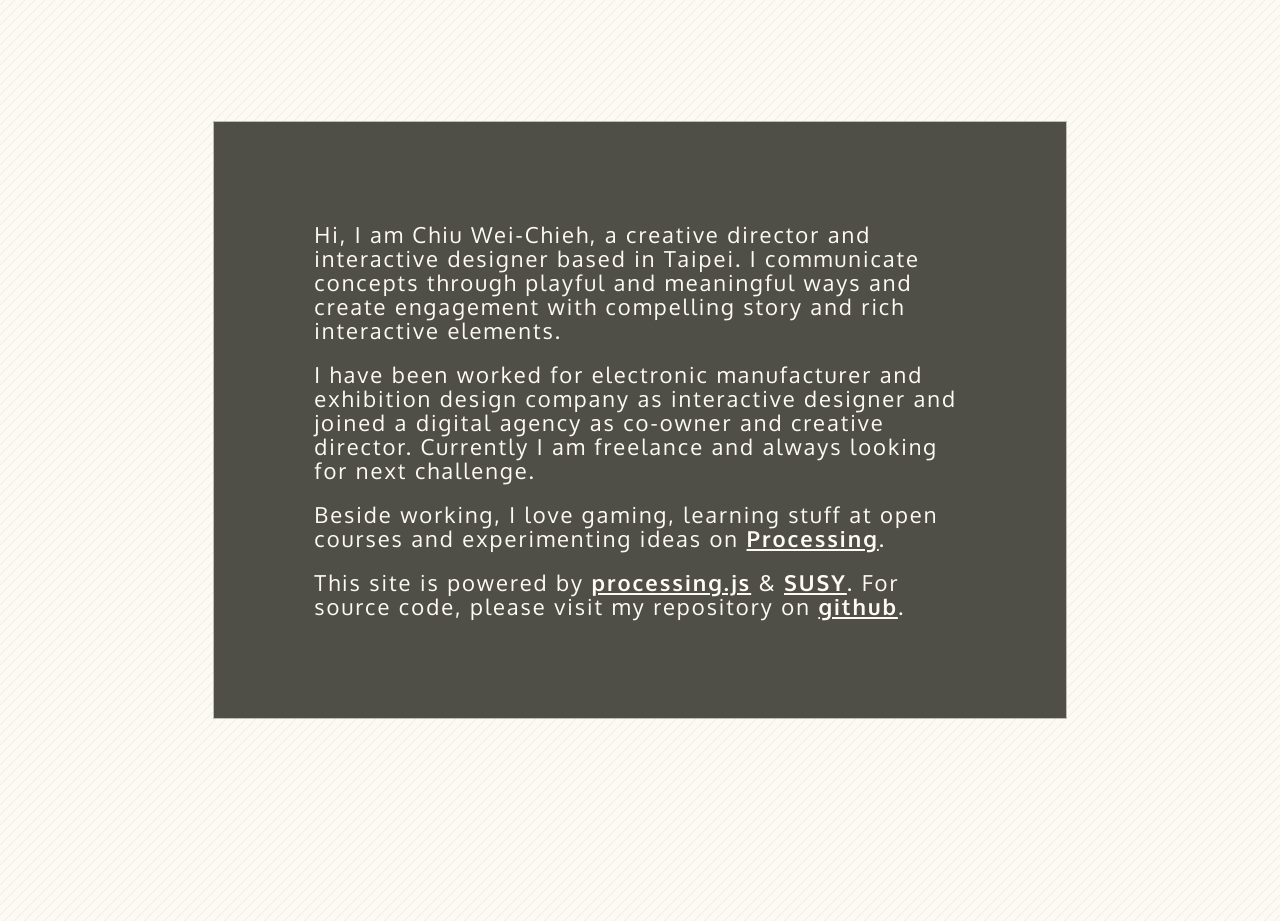
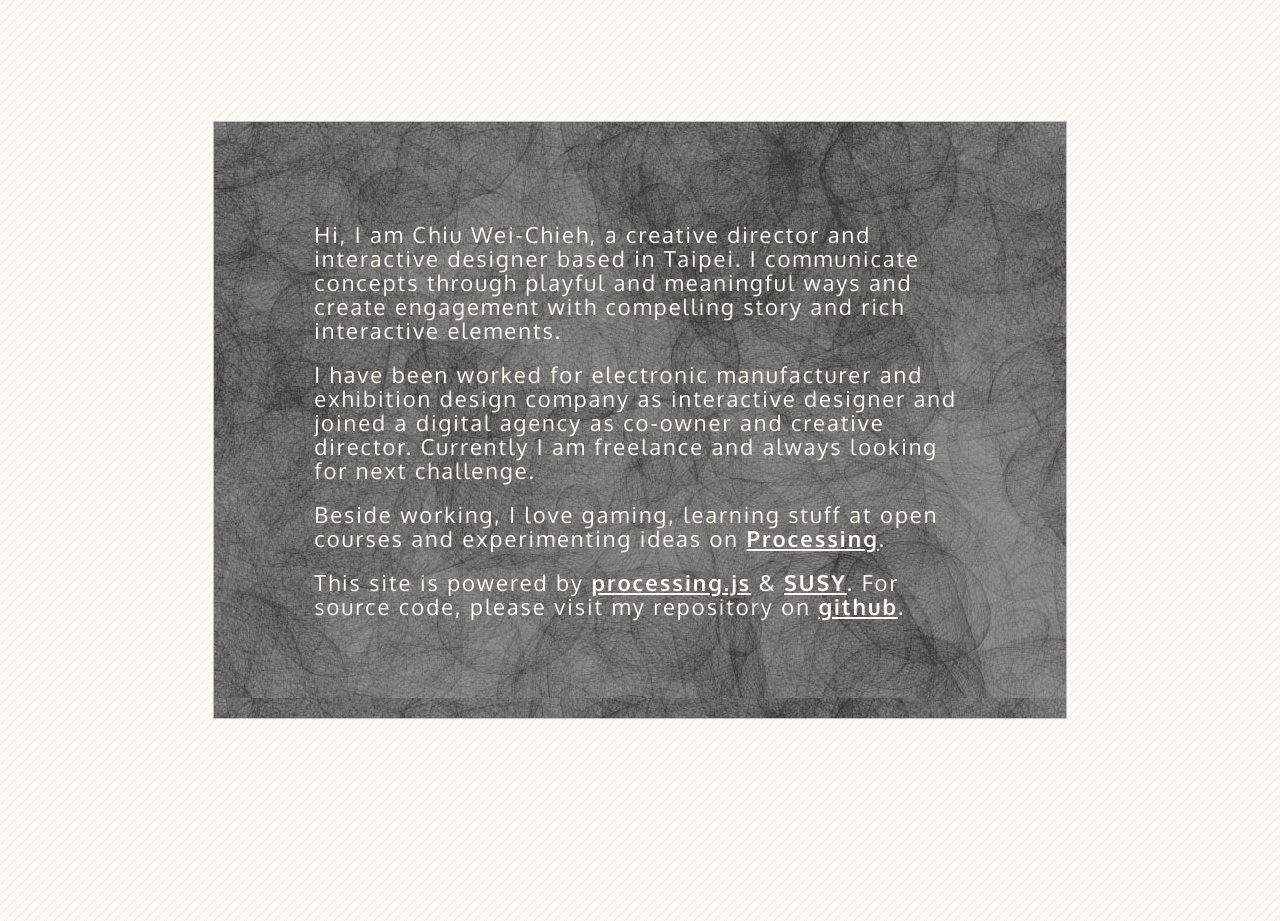
Before and after one commit to licaschiou/portfolio, a plain HTML site: page index.html in a window 1280 px wide. Shown: the part 1580-2501 px from the top of the page. Drawn offline with nearby package versions, Linux system fonts and the light colour scheme.

Commit message:
Add about section background.

```diff
--- a/sass/screen.scss
+++ b/sass/screen.scss
@@ -329,6 +329,7 @@ section#about{
 		color: $pale;
 		#aboutFrame{
 			background-color:$darkGrey;
+			background-image: url('../assets/aboutBackground.jpg');
 			border:1px solid $grey;
 			padding:80px 100px;
 		}
```
Also changed, not shown: assets/aboutBackground.jpg (added), stylesheets/screen.css.
